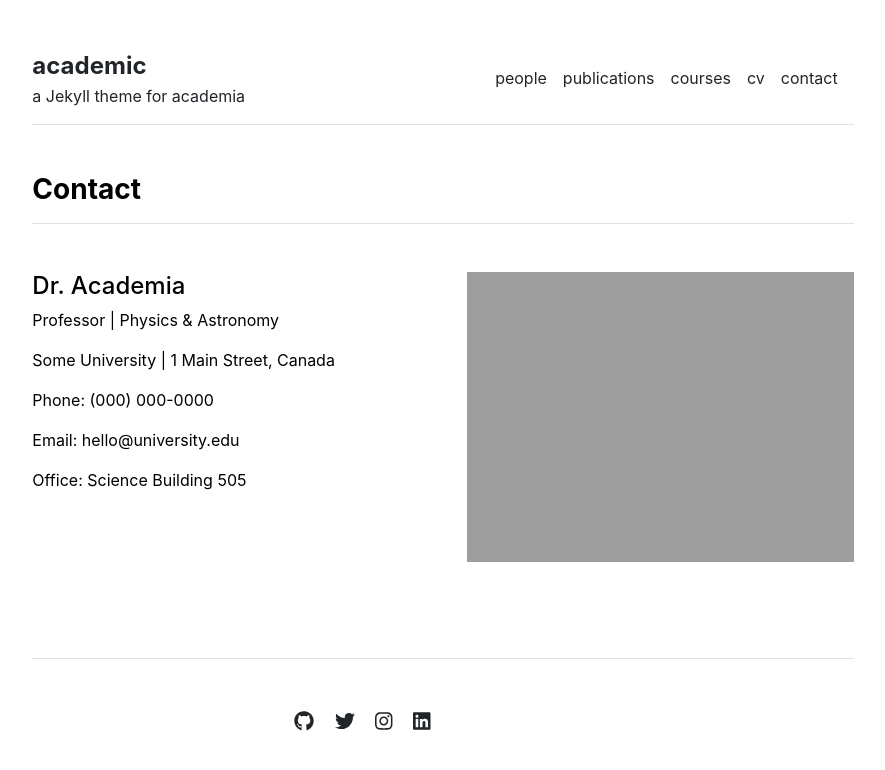
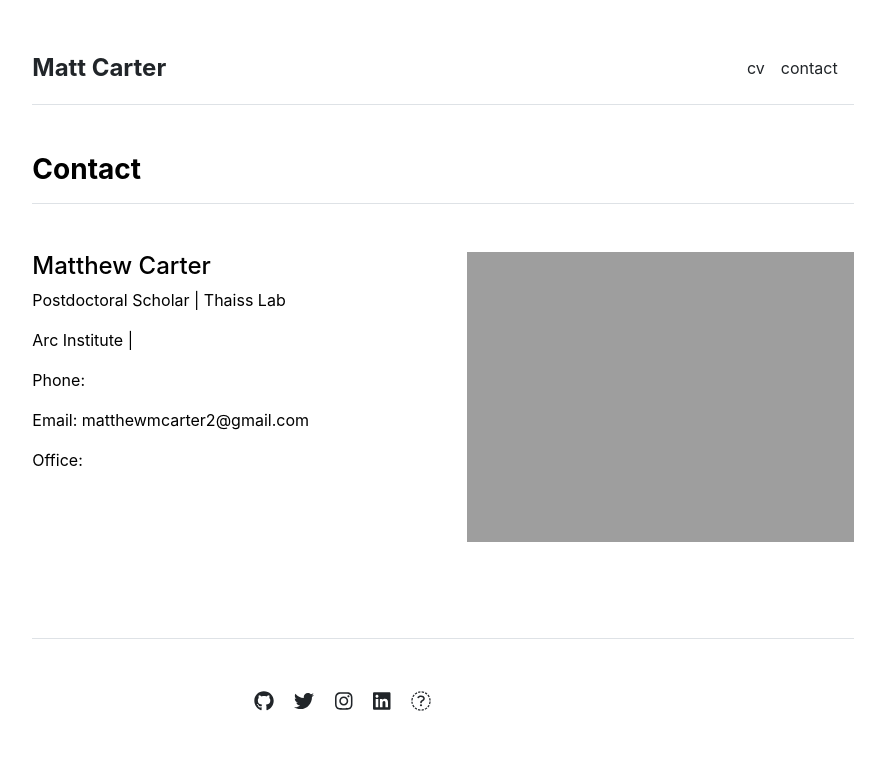
Before and after one commit to matt-cart/matt-cart.github.io, a Jekyll site: the page built from contact.md, in a window 1280 px wide. Shown: the top 770 px of the page, without its empty margins (197-1082 px from the left). Built offline with Jekyll 4.4.1, drawn with Linux system fonts in a browser that asks for light colours.

Commit message:
first update

```diff
--- a/_config.yml
+++ b/_config.yml
@@ -1,4 +1,4 @@
 url: "" # the base hostname & protocol for your site, e.g. http://example.com
 baseurl: "" # the subpath of your site, e.g. /blog
-title: "academic" # the name of your site, e.g. ACME Corp.
-description: "a Jekyll theme for academia"
+title: "Matt Carter" # the name of your site, e.g. ACME Corp.
+description: ""
--- a/_data/settings.yml
+++ b/_data/settings.yml
@@ -1,7 +1,4 @@
 menu:
-- {name: 'people', url: '/people'}
-- {name: 'publications', url: '/publications'}
-- {name: 'courses', url: '/courses'}
 - {name: 'cv', url: '/cv'}
 - {name: 'contact', url: '/contact'}
 
@@ -20,6 +17,7 @@ social:
 - {icon: 'twitter', link: 'https://twitter.com/paululele'}
 - {icon: 'instagram', link: 'https://instagram.com/paululele'}
 - {icon: 'linkedin', link: 'https://linkedin.com/in/lenpaul'}
+- {icon: 'googlescholar', link: 'https://linkedin.com/in/lenpaul'}
 
 contacts:
-- {name: 'Dr. Academia', title: 'Professor', department: 'Physics & Astronomy', institution: 'Some University', institution_address: '1 Main Street, Canada', phone: '(000) 000-0000', email: 'hello@university.edu', office: 'Science Building 505', image: 'assets/img/contact.jpg'}
+- {name: 'Matthew Carter', title: 'Postdoctoral Scholar', department: 'Thaiss Lab', institution: 'Arc Institute', email: 'matthewmcarter2@gmail.com', image: 'assets/img/contact.jpg'}
```
